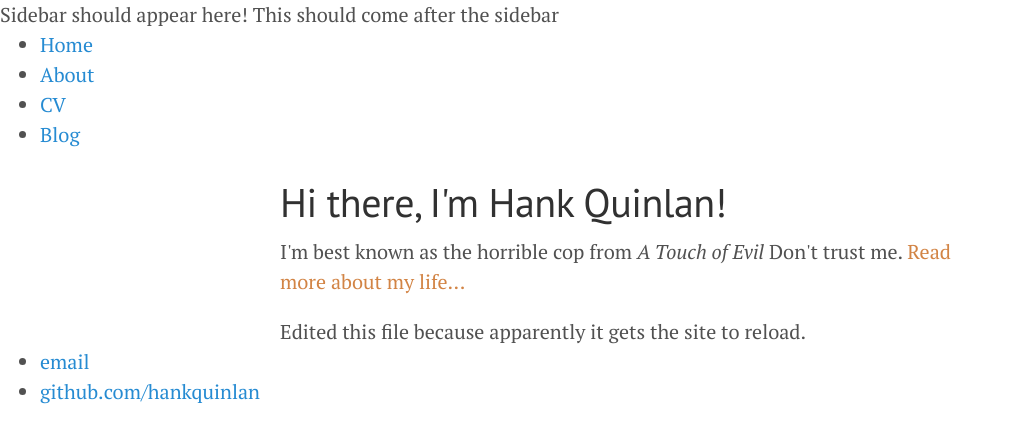
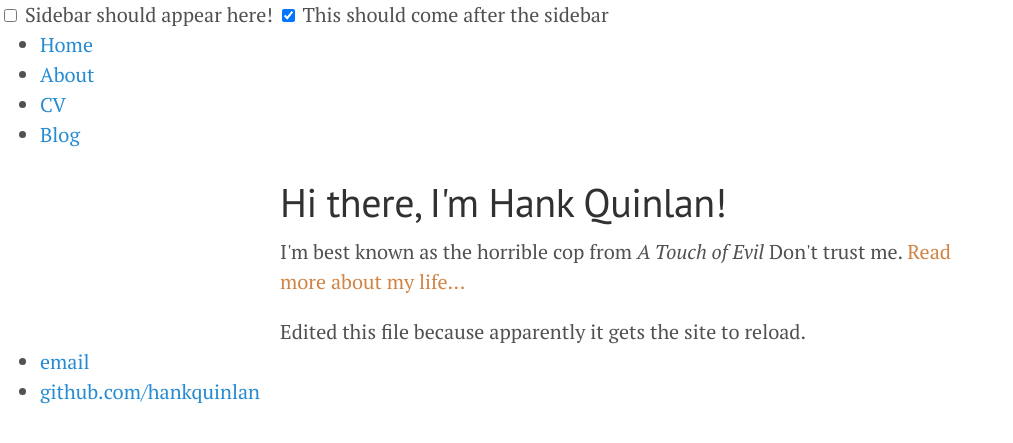
Before and after one commit to datascienceconfidential/datascienceconfidential.github.io, a Jekyll site: the page built from index.html, in a window 1280 px wide. Shown: the top 443 px of the page, without its empty margins (0-1013 px from the left). Built offline with Jekyll 4.4.1, drawn with Linux system fonts in a browser that asks for light colours.

Commit message:
made sidebar-checkbox visible

```diff
--- a/css/lanyon.css
+++ b/css/lanyon.css
@@ -202,7 +202,7 @@ a.sidebar-nav-item:focus {
 
 /* Hide the sidebar checkbox that we toggle with `.sidebar-toggle` */
 .sidebar-checkbox {
-  display: none;
+  display: visible;
 }
 
 /* Style the `label` that we use to target the `.sidebar-checkbox` */
```
